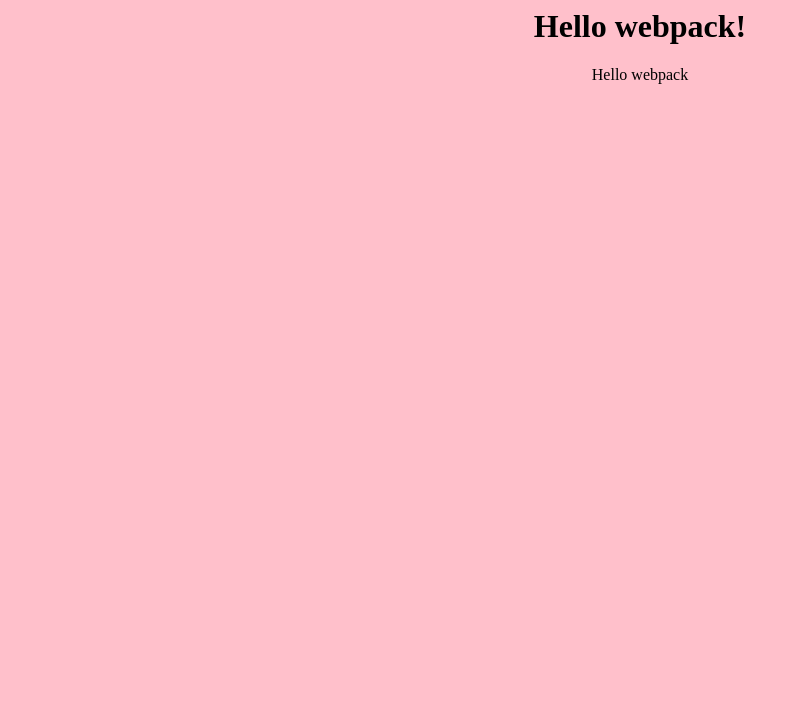
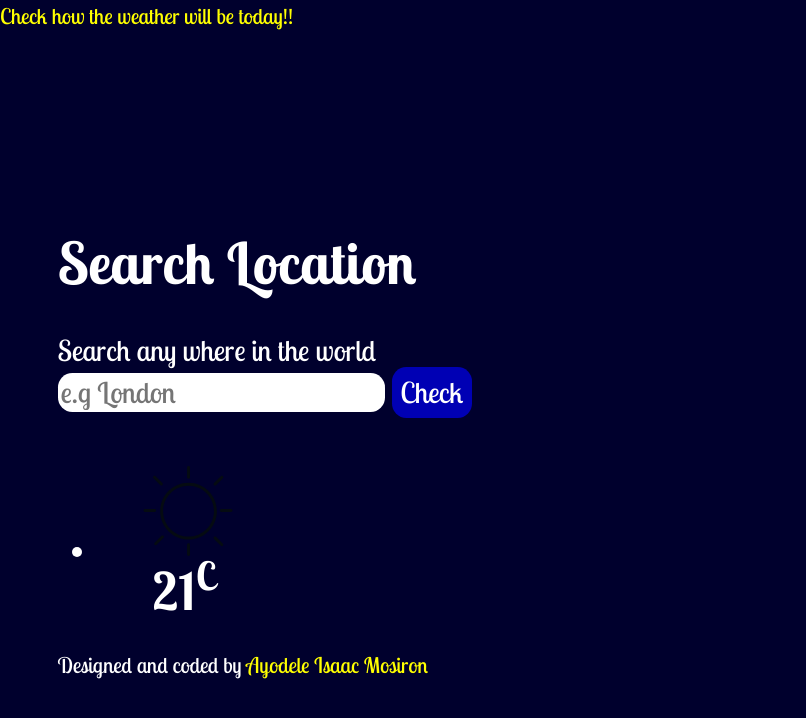
Before and after one commit to mosidrum/Weather_app, a website built with webpack: page src/index.html in a window 1280 px wide. Shown: the whole page, without its empty margins (0-806 px from the left). Built offline with nearby package versions, Linux system fonts and the light colour scheme.

Commit message:
Added basic files

```diff
--- a/src/index.html
+++ b/src/index.html
@@ -2,9 +2,46 @@
 <head>
     <meta charset="UTF-8">
     <meta name="viewport" content="width=device-width, initial-scale=1.0">
-    <title>Wbpack Exercise</title>
+    <title>Weather_App</title>
 </head>
 <body>
-    <h1>Hello webpack!</h1>
+    <div class="notification">
+      <p><small>Check how the weather will be today!!</small></p>
+    </div>
+    <div class="container">
+      <header>
+        <h1>Search Location</h1>
+
+        <form action="#" class="search-form">
+          <label for="searxh-term">Search any where in the world</label>
+          <div class="form-row">
+            <input type="text" placeholder="e.g London" name="search-term" id="search-term" autofocus>
+            <button type="submit">Check</button>
+          </div>
+          <p class="form-msg"></p>
+        </form>
+      </header>
+
+      <section>
+        <ul class="cities">
+          <li>
+            <figure>
+              <img src="../img/weather/01d.svg" alt="">
+              <div>
+                <h2>21<sup>C</sup></h2>
+              </div>
+            </figure>
+          </li>
+        </ul>
+      </section>
+
+      <footer>
+        <p>
+          <small>
+            Designed and coded by <a href="https://github.com/mosidrum">Ayodele Isaac Mosiron</a>
+          </small>
+        </p>
+      </footer>
+    </div>
 </body>
 </html>
--- a/src/index.js
+++ b/src/index.js
@@ -1,13 +1 @@
-import _ from 'lodash';
-import './style.css';
-
-function component() {
-    const element = document.createElement('div');
-
-    // Lodash, currently included via a script, is required for this line to work
-    element.innerHTML = _.join(['Hello', 'webpack'], ' ');
-    element.classList.add('hello');
-    return element;
-  }
-
-  document.body.appendChild(component());
+import "./style.css";
--- a/src/style.css
+++ b/src/style.css
@@ -1,4 +1,91 @@
-body{
-    background-color: pink;
-    text-align: center;
+@import url('https://cdn.jsdelivr.net/npm/modern-normalize@1.1.0/modern-normalize.min.css');
+@import url('https://fonts.googleapis.com/css2?family=Lobster+Two:wght@400;700&display=swap');
+
+:root {
+  --body-font : 'Lobster Two', cursive;
+  --text-color: #fff;
+  --text-color-hover: rgb(120, 167, 238);
+  ---background-color: rgb(0, 0, 45);
+  --button-bg: rgb(0, 0, 180);
+  ---background-color-opp: #fff;
+  --p: 1.4rem;
+  --small: 0.75rem;
+  --error: rgb(217, 66, 66);
+  --heading-text: 2.4rem;
+  --normal-text: 1.8rem;
+  --padding-inside: 0.1rem;
+  --border-radius: 0.5rem;
+  --text-color-opp: #0e6ec2c4;
+  --box-shadow: rgba(0, 0, 0, 0.12) 0px 1px 3px, rgba(0, 0, 0, 0.24) 0px 1px 2px;
+  --global-transition: all .2s ease-in-out;
 }
+
+html {
+  font-size: var(--normal-text);
+}
+
+body {
+  font-family: var(--body-font);
+  background-color: var(---background-color);
+  color: var(--text-color);
+}
+
+img {
+  max-width: 100%;
+  height: auto;
+}
+
+.container {
+  padding: 4rem 2rem;
+}
+
+p {
+  margin: 0 0 1.5rem;
+  font-size: var(--p);
+}
+
+h2 {
+  font-size: var(--normal-text);
+  line-height: 1.15;
+  margin: 0 0.5rem;
+}
+
+h3 {
+  font-size: var(--normal-text);
+  line-height: 1.25;
+  margin: 0;
+}
+
+small,
+.form-msg,
+.city_country {
+  font-size: var(--small);
+  line-height: 1.5;
+}
+
+a,
+.notification {
+  color: rgb(255, 255, 0);
+  text-decoration: none;
+  transition: var(--global-transition);
+}
+
+a:hover {
+  color: var(--text-color-hover);
+}
+
+input {
+  outline: none;
+  border-radius: var(--border-radius);
+  border: none;
+  padding: var(--padding-inside);
+}
+
+.form-row button {
+  background-color: var(--button-bg);
+  color: var(--text-color);
+  padding: 0.3rem;
+  border: none;
+  border-radius: var(--border-radius);
+  outline: none;
+}
```
Also changed, not shown: dist/index.html, dist/main.js, img/icons8-plus-50.png (added), img/icons8-plus.svg (added).
